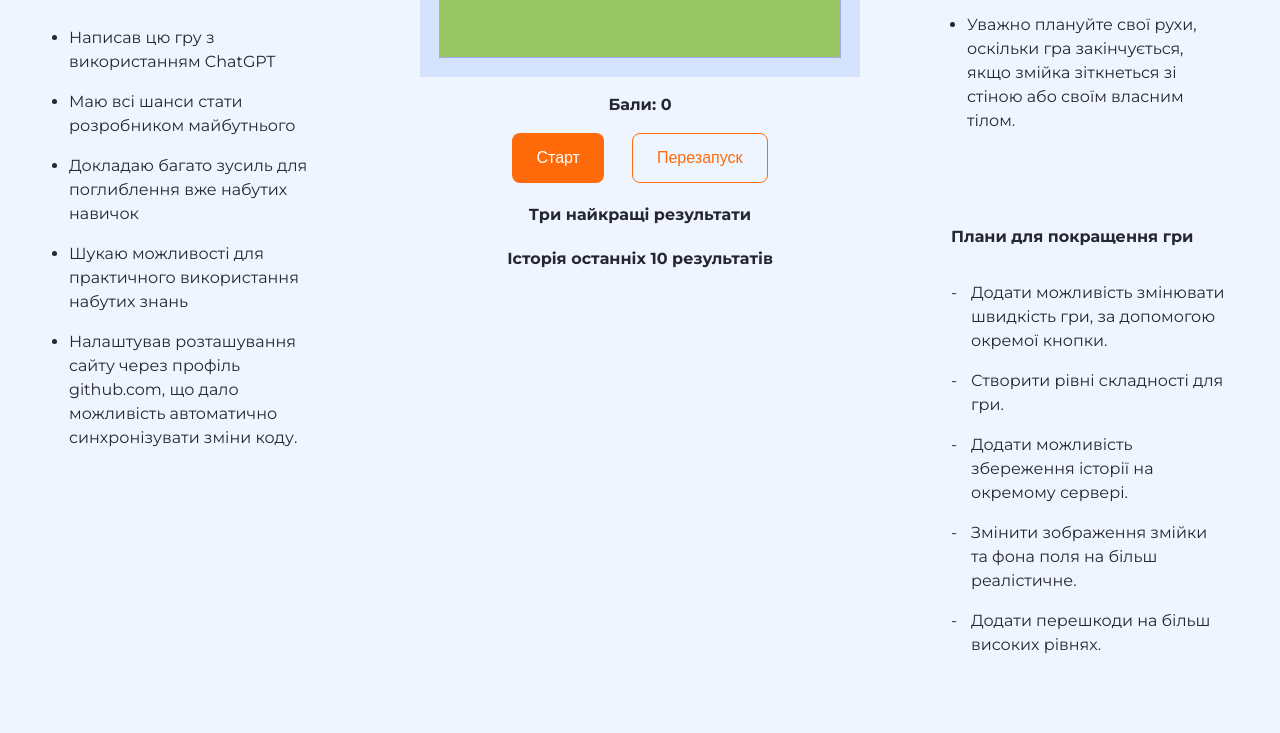
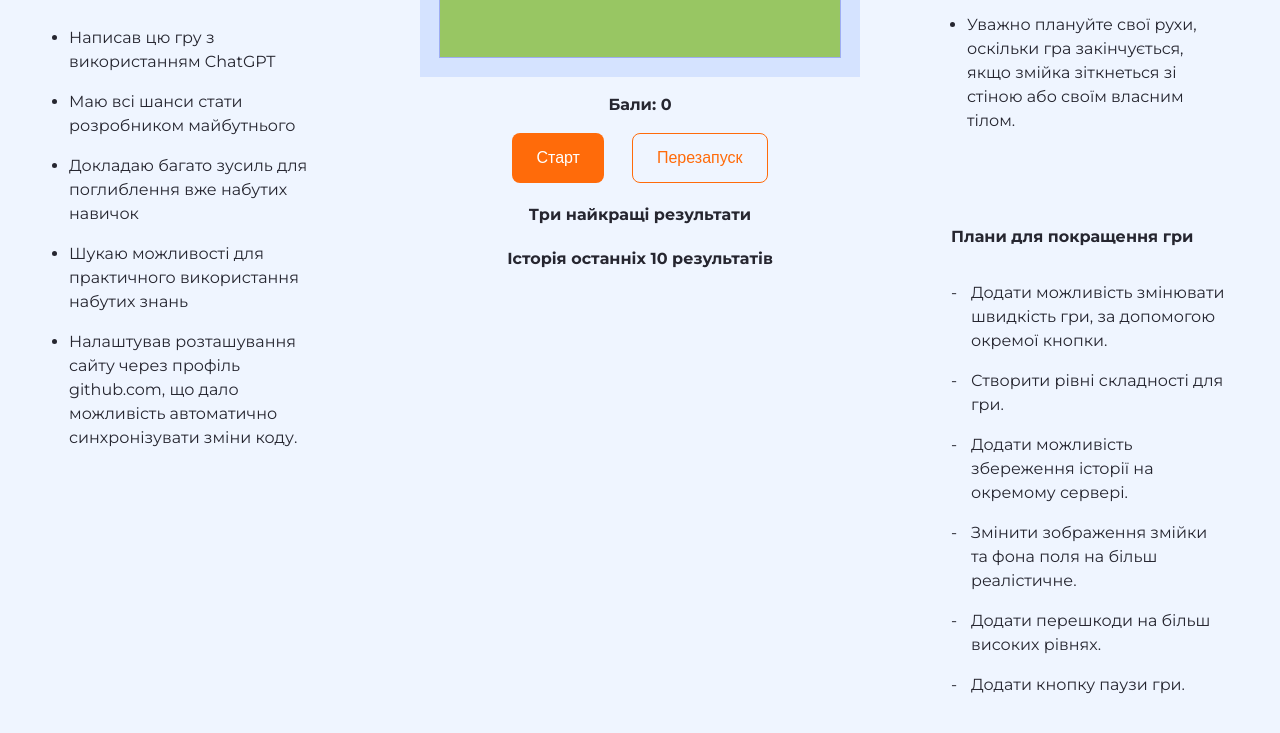
Before and after one commit to AndriySagan/Snake-game, a plain HTML site: page index.html in a window 1280 px wide. Shown: the part 503-1236 px from the top of the page. Drawn offline with Linux system fonts and the light colour scheme.

Commit message:
додав ще один пункт плану розвитку))

```diff
--- a/index.html
+++ b/index.html
@@ -85,6 +85,8 @@
                     </li>
                     <li class="improvement-plans-list-item">Додати перешкоди на більш високих рівнях.
                     </li>
+                    <li class="improvement-plans-list-item">Додати кнопку паузи гри.
+                    </li>
             </div>
         </div>
     </div>
```
